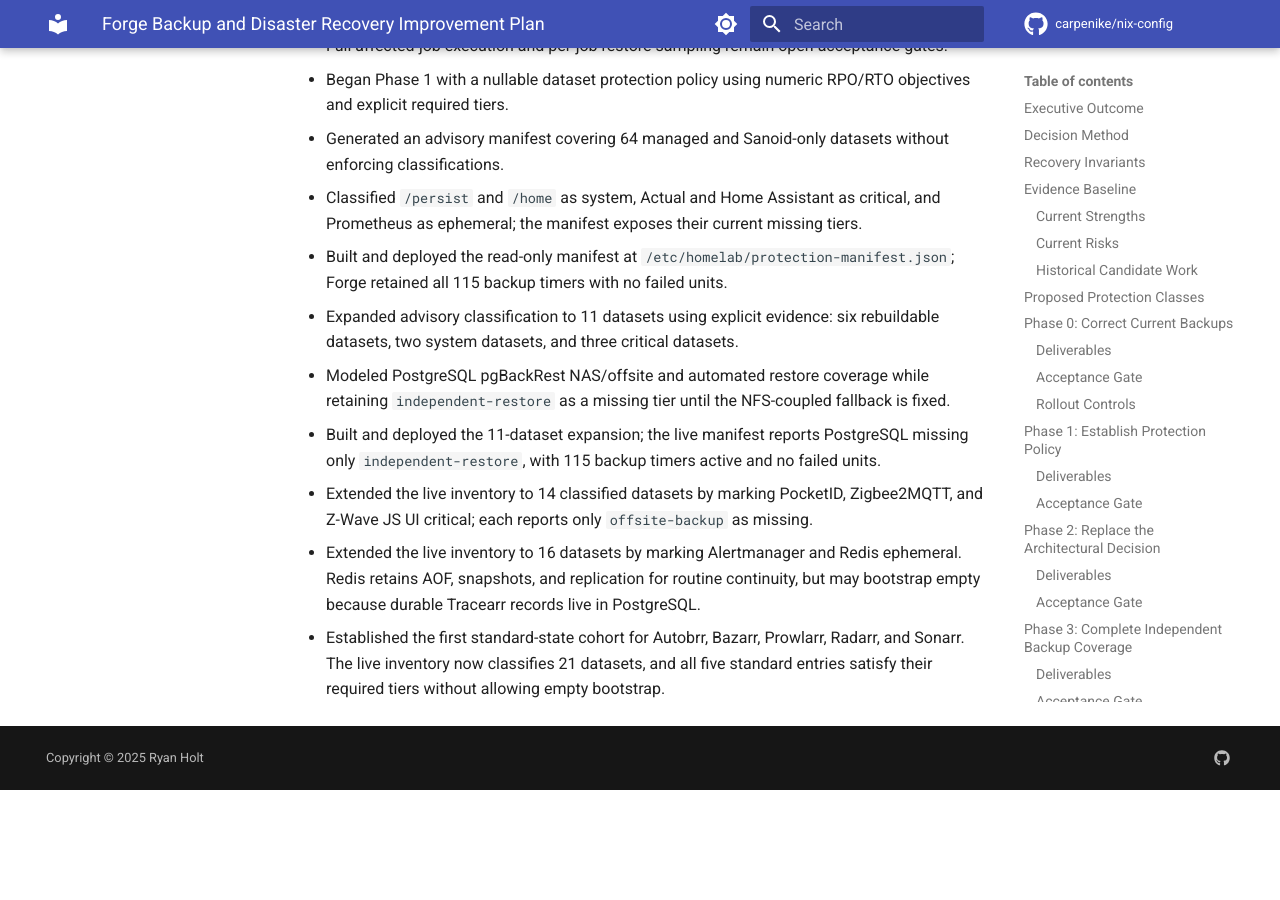
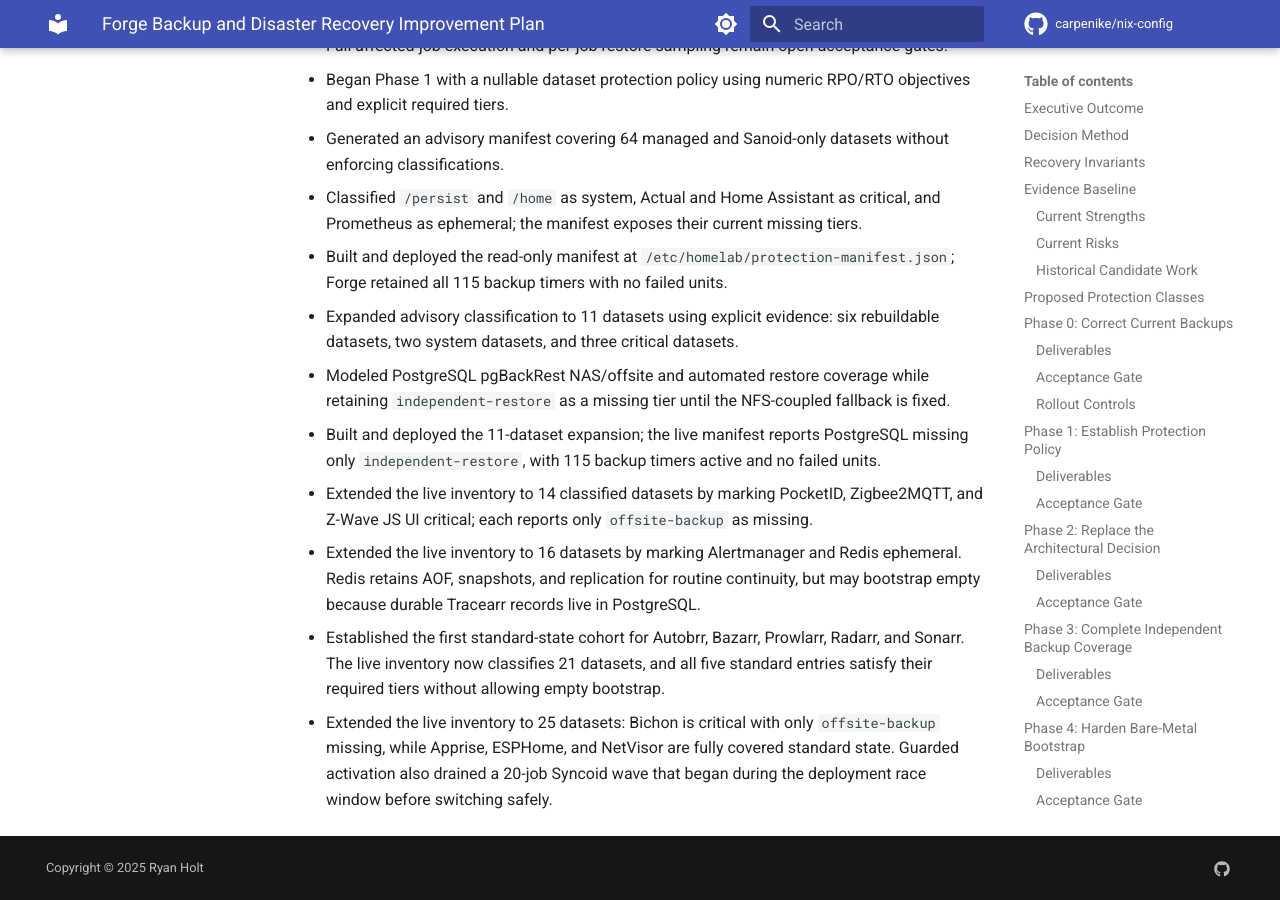
Before and after one commit to carpenike/nix-config, an MkDocs documentation site: the page built from docs/analysis/forge-backup-recovery-improvement-plan.md, in a window 1280 px wide and 900 px high, scrolled down 13072 px. Built offline with MkDocs 1.6.1 and Material for MkDocs 9.7.7, drawn with Linux system fonts in a browser that asks for light colours; comment, search, counter and statistics services are not loaded; before the commit the page ends 13862 px from its top, so only the background shows below that.

Commit message:
feat(backup): classify validated service state

```diff
--- a/docs/analysis/forge-backup-recovery-improvement-plan.md
+++ b/docs/analysis/forge-backup-recovery-improvement-plan.md
@@ -396,3 +396,4 @@
 - Extended the live inventory to 14 classified datasets by marking PocketID, Zigbee2MQTT, and Z-Wave JS UI critical; each reports only `offsite-backup` as missing.
 - Extended the live inventory to 16 datasets by marking Alertmanager and Redis ephemeral. Redis retains AOF, snapshots, and replication for routine continuity, but may bootstrap empty because durable Tracearr records live in PostgreSQL.
 - Established the first standard-state cohort for Autobrr, Bazarr, Prowlarr, Radarr, and Sonarr. The live inventory now classifies 21 datasets, and all five standard entries satisfy their required tiers without allowing empty bootstrap.
+- Extended the live inventory to 25 datasets: Bichon is critical with only `offsite-backup` missing, while Apprise, ESPHome, and NetVisor are fully covered standard state. Guarded activation also drained a 20-job Syncoid wave that began during the deployment race window before switching safely.
```
Also changed, not shown: 5 other files.
